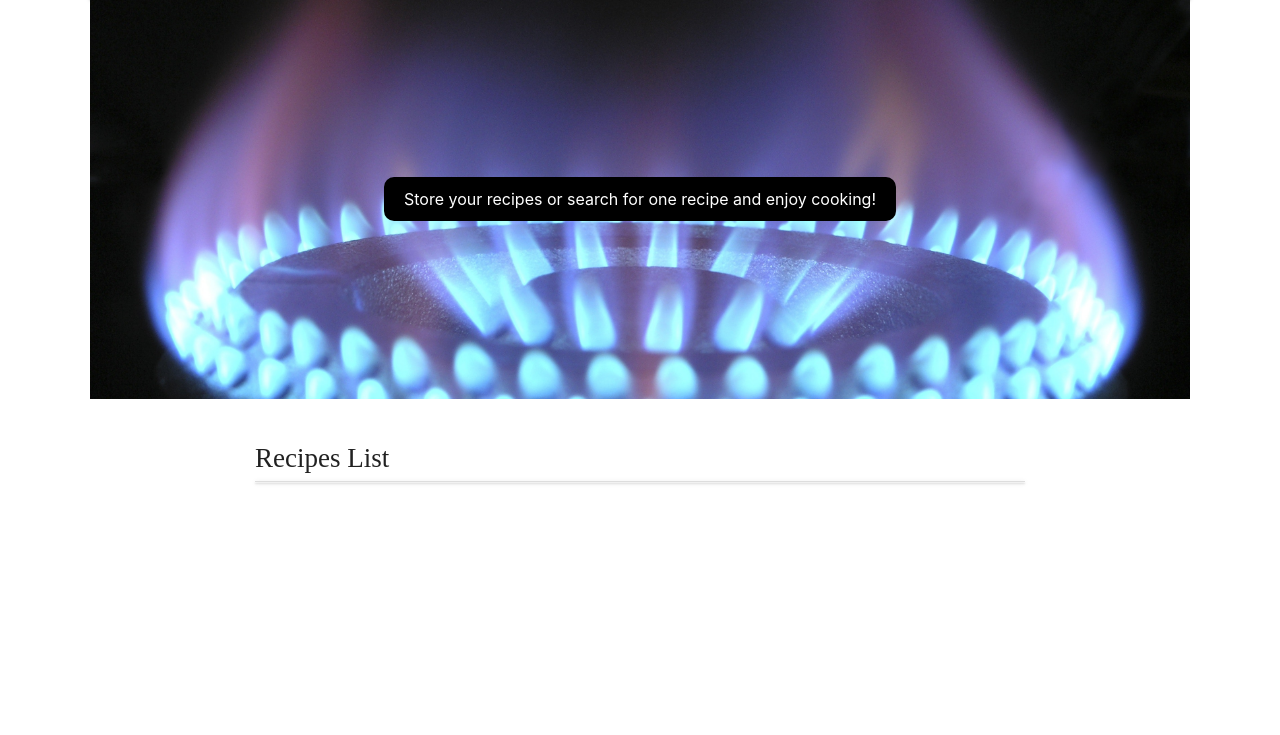
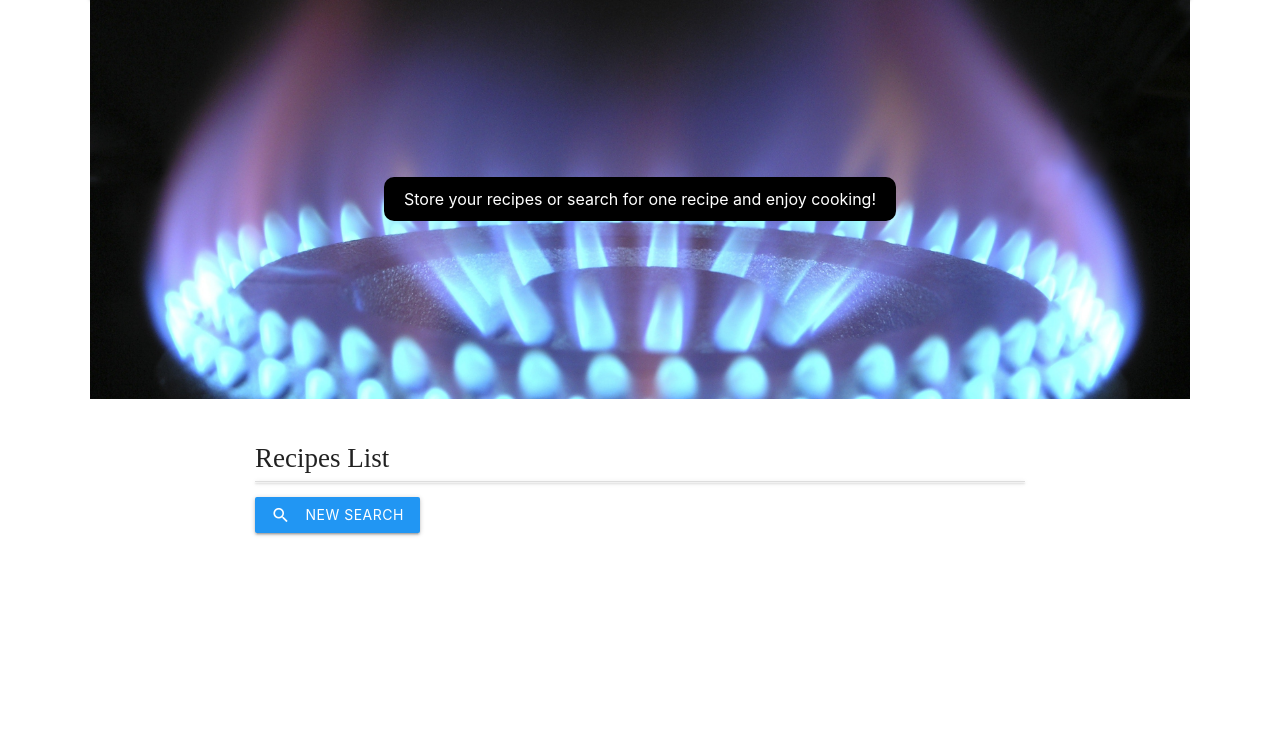
Before and after one commit to Tariqalrehily/whatocook, a Flask app: template templates/recipesbycuisine.html in a window 1280 px wide. Shown: the part 65-800 px from the top of the page. Run offline with Flask 2, Linux system fonts and the light colour scheme; the template is opened without the code that fills it, so the values that code supplies are empty; some libraries are stand-ins or nearby versions.

Commit message:
Added New Search link to return to the Search page

```diff
--- a/templates/recipesbycuisine.html
+++ b/templates/recipesbycuisine.html
@@ -28,5 +28,8 @@
                 </li>
         {% endfor %}
     </ul>
+    <a class="btn center blue lighten" href="{{url_for('search_by_cuisine')}}">New Search
+        <i class="material-icons left">search</i>
+    </a>
 </div>
 {% endblock %}
```
